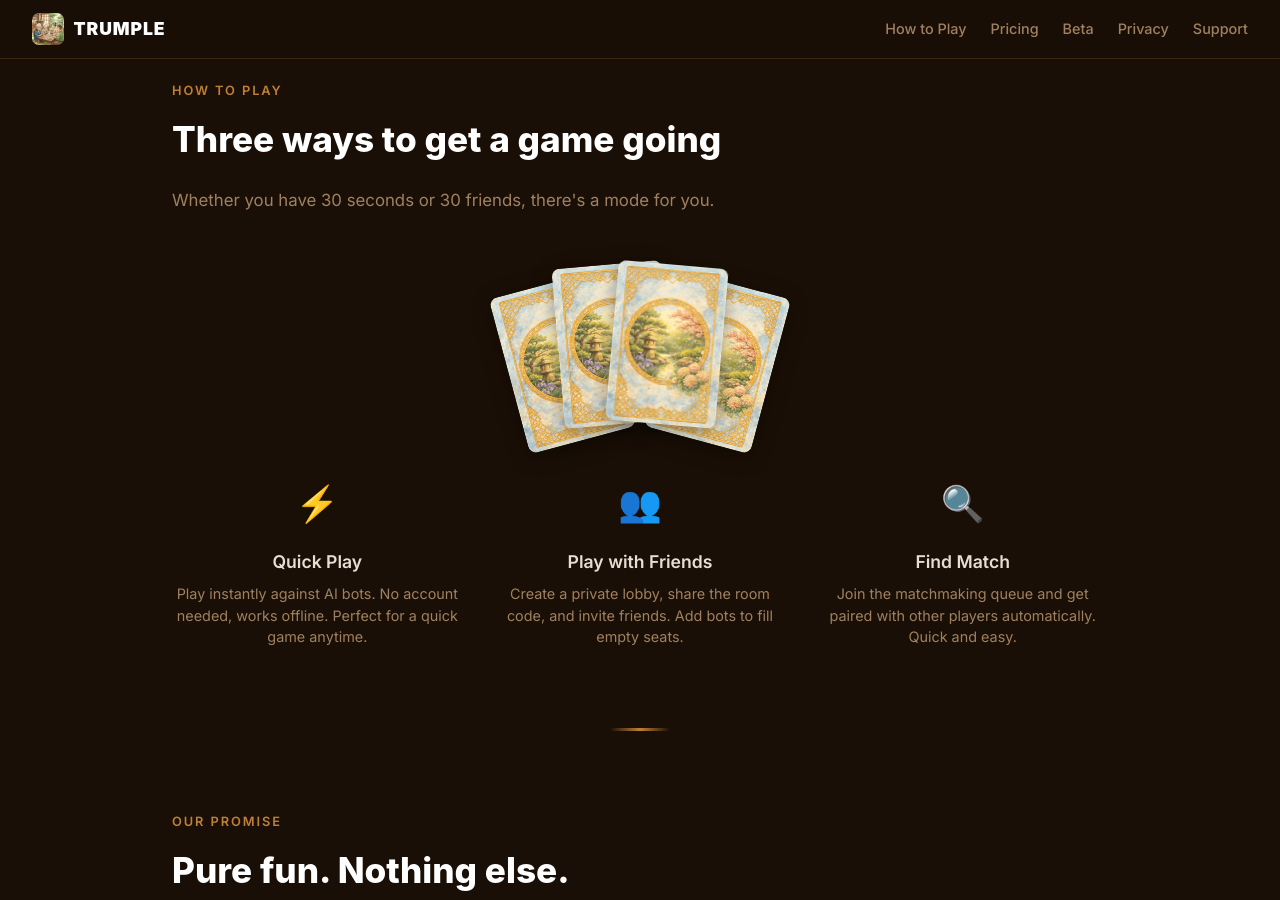
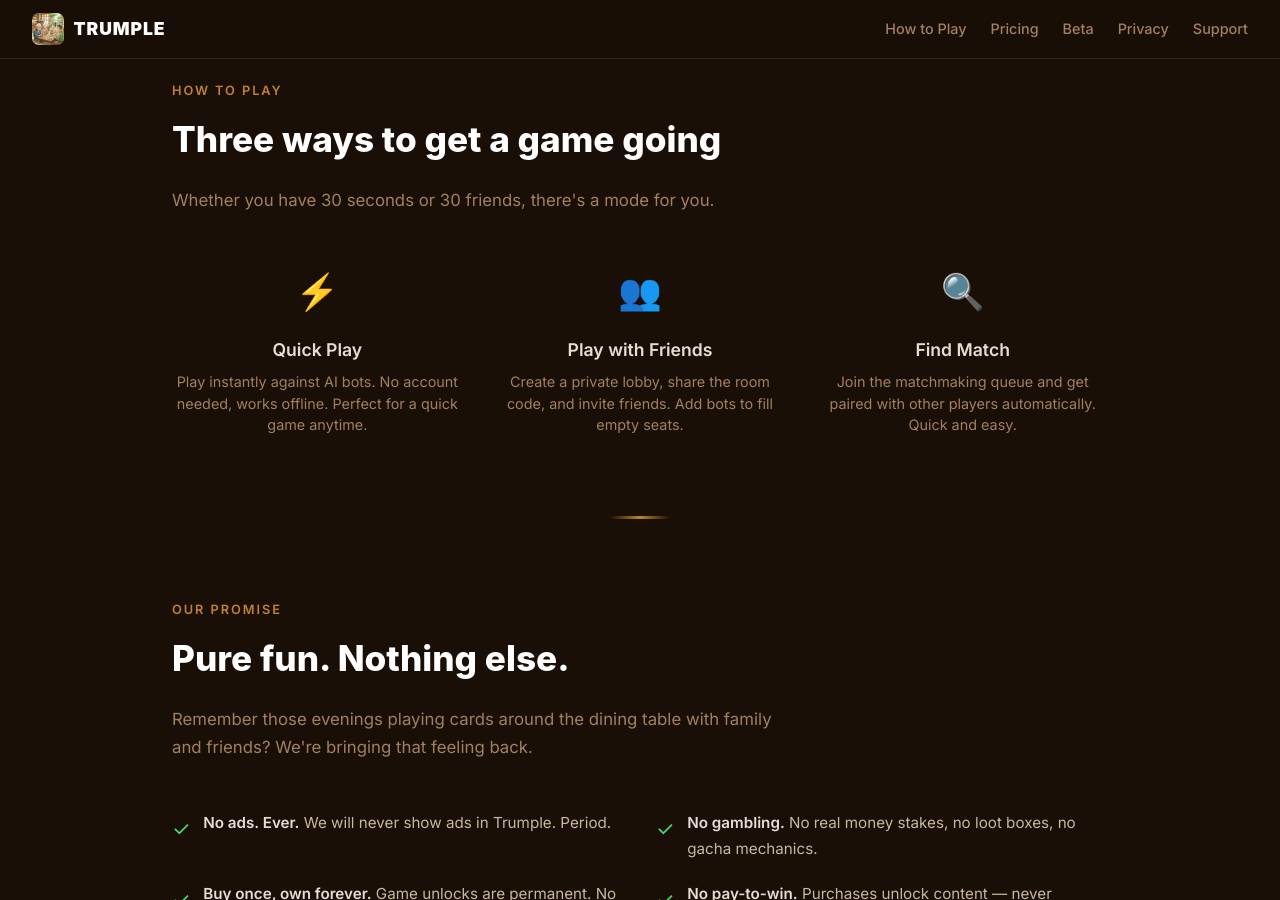
Before and after one commit to darifo2010/trumplesupport, a Jekyll site: the page built from index.md, in a window 1280 px wide and 900 px high, scrolled down 2592 px. Built offline with Jekyll 4.4.1, drawn with Linux system fonts in a browser that asks for light colours.

Commit message:
Remove card fan from game modes section
Co-Authored-By: Claude Opus 4.6 (1M context) <noreply@anthropic.com>

```diff
--- a/_layouts/landing.html
+++ b/_layouts/landing.html
@@ -704,13 +704,6 @@
     <h2 class="section-title">Three ways to get a game going</h2>
     <p class="section-desc">Whether you have 30 seconds or 30 friends, there's a mode for you.</p>
 
-    <div class="card-fan">
-      <img src="assets/card-back.png" alt="Card">
-      <img src="assets/card-back.png" alt="Card">
-      <img src="assets/card-back.png" alt="Card">
-      <img src="assets/card-back.png" alt="Card">
-    </div>
-
     <div class="modes-grid">
       <div class="mode-card">
         <div class="mode-icon">&#9889;</div>
```
